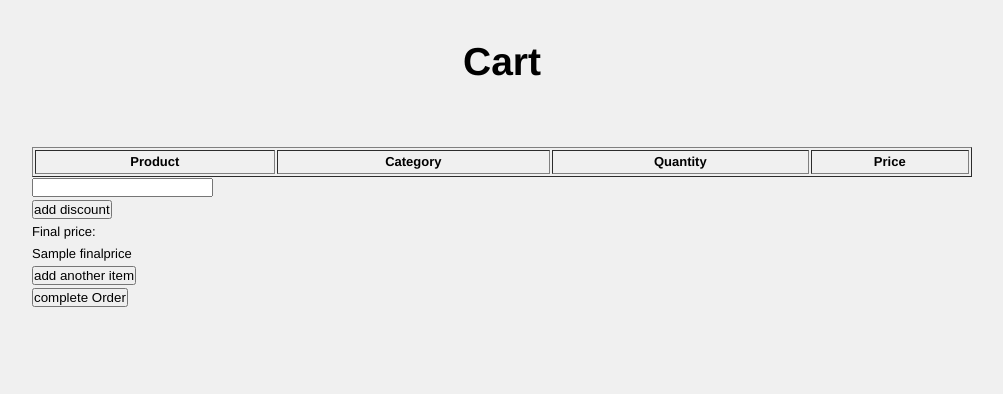
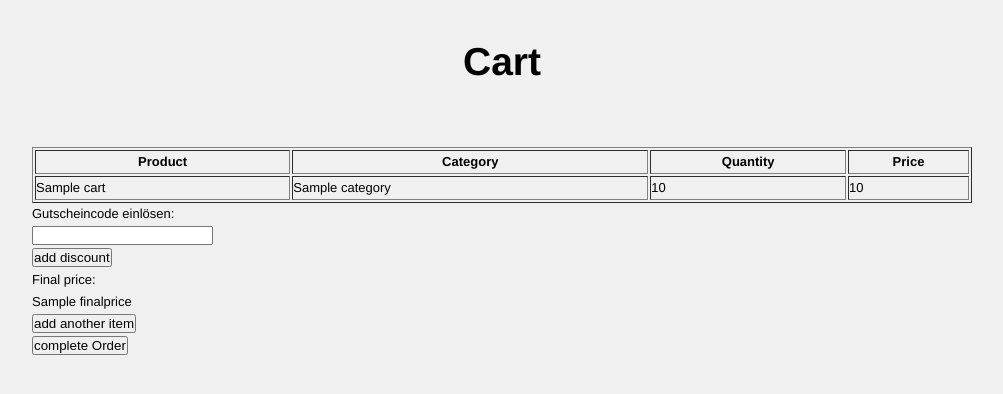
Before and after one commit to the-big-1/mc-tank, a Spring app: page /cart in a window 1280 px wide. Shown: the top 394 px of the page, without its empty margins (138-1141 px from the left). Run offline with Thymeleaf, Linux system fonts and the light colour scheme; the template is opened without the code that fills it: most values are stand-ins (such as "Sample title", 1, 10 or a date in 2020); data that the repository does not hold is empty; the project's own start-up code is not run, and a stand-in starts its controllers and pages.

Commit message:
worked on card

```diff
--- a/src/main/java/company18/mctank/controller/ItemsController.java
+++ b/src/main/java/company18/mctank/controller/ItemsController.java
@@ -78,7 +78,7 @@ public class ItemsController {
 				.orElse(NONE);
 
 		model.addAttribute("product", product);
-		model.addAttribute("quantity", quantity);   // there is NO problem with the unit *liter*  !!!
+		model.addAttribute("quantity", quantity);
 		model.addAttribute("orderable", quantity.isGreaterThan(product.createQuantity(0)));
 
 		return "itemDetails";
--- a/src/main/resources/templates/cart.html
+++ b/src/main/resources/templates/cart.html
@@ -9,6 +9,7 @@
 <body>
     <h1> Cart </h1> <br>
     <p>
+    <div th:unless="${cart.empty}">
         <table width="100%" border="1">
             <tr>
                 <th>Product</th>
@@ -16,16 +17,18 @@
                 <th>Quantity</th>
                 <th>Price</th>
             </tr>
-			<!-- <tr>
-				<td th:text="${productName}>Product</td>
-				<td th:text="${category}>McZapf</td>
-				<td th:text="${quantity}>1</td>
-				<td th:text="${price}>12.99€</td>
-			</tr> -->
+			<tr th:each="item : ${cart}">
+				<td th:text="${item.productName}">Product</td>
+				<td th:text="${ite.category}">McZapf</td>
+				<td th:text="${item.quantity}">1</td>
+				<td th:text="${item.price}">12.99€</td>
+			</tr>
         </table>
+    </div>
         </p>
         <p>
     <form method="post" th:action="@{/cart}">
+        <label> Gutscheincode einlösen:</label><br>
         <input id="discountCode" name="discountCode" type="text"/> <br>
         <button type="submit"> add discount </button>
     </form>
@@ -33,8 +36,8 @@
     <div>
 
         <p>Final price:</p><p th:text="${finalprice}"></p>
-        <a href='/items'><button>add another item</button></a></br>
-        <a href='/checkout'><button> complete Order</button></a></br>
+        <a href='/items'><button>add another item</button></a><br>
+        <a href='/checkout'><button> complete Order</button></a><br>
     </div>
 </body>
 </html>
```
Also changed, not shown: src/main/resources/templates/itemDetails.html (+9 -0 lines).
